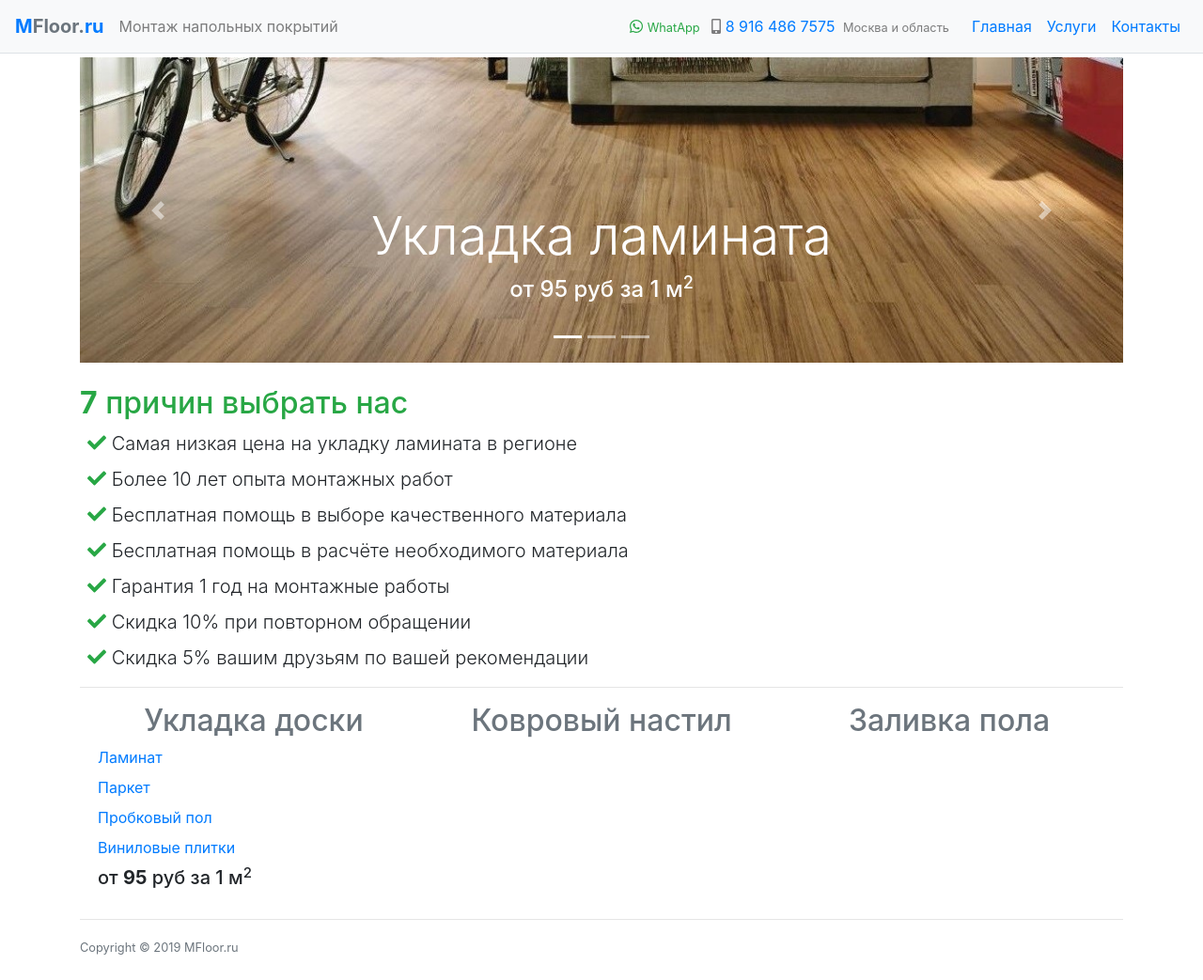
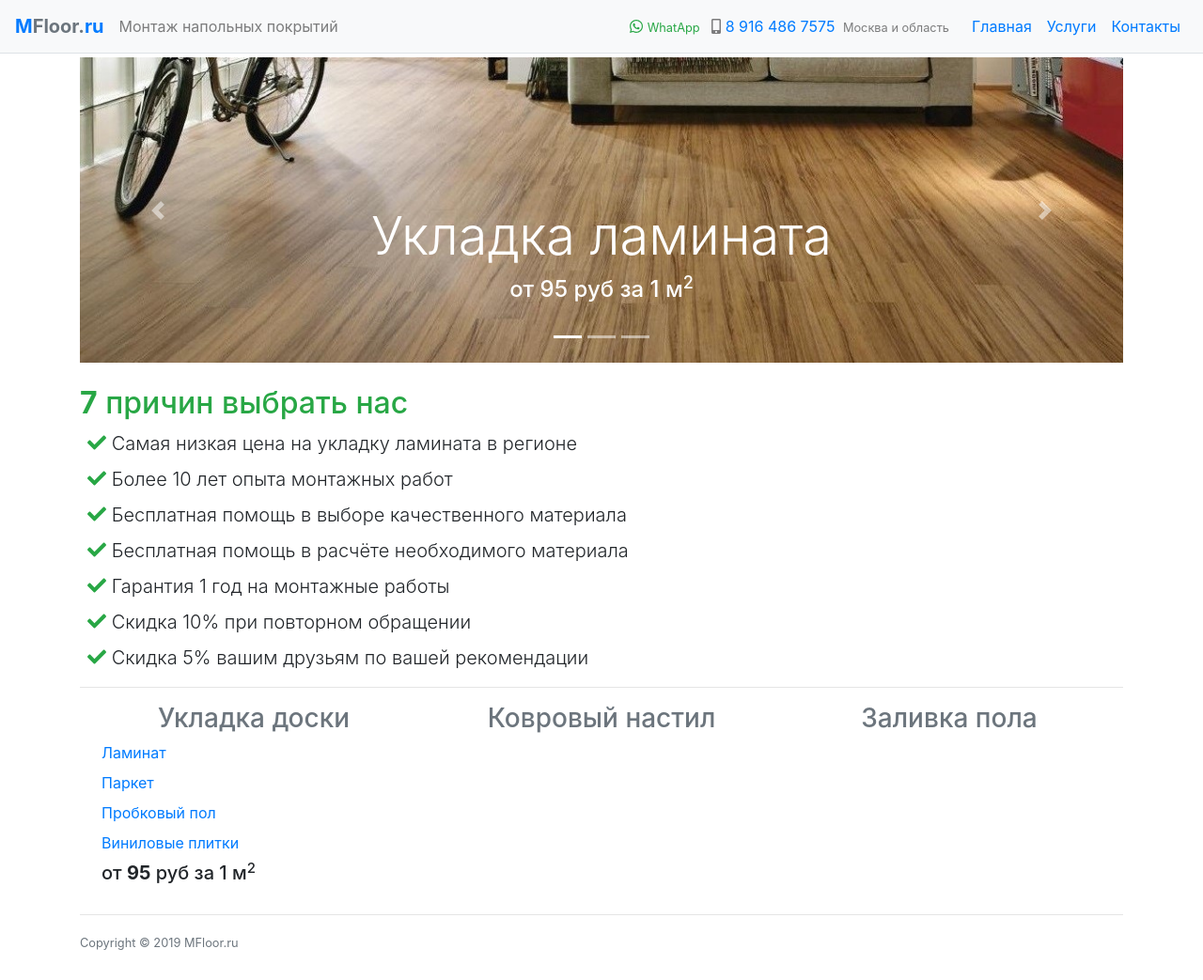
Before and after one commit to nskforward/MFloor, a Jekyll site: the page built from index.html, in a window 1280 px wide. Shown: the whole page at 94% size. Built offline with Jekyll 4.4.1, drawn with Linux system fonts in a browser that asks for light colours.

Commit message:
Jekyll navigation

```diff
--- a/index.html
+++ b/index.html
@@ -57,8 +57,8 @@ description: Мы осуществляем монтажные работы, св
 <div class="container">
     <div class="row">
         <div class="col-sm">
-            <h2 class="text-secondary text-center">Укладка доски</h2>
-            <dl class="ml-1">
+            <h3 class="text-secondary text-center">Укладка доски</h3>
+            <dl class="ml-2">
                 <dd><a href="/article/laminat">Ламинат</a></dd>
                 <dd><a href="/article/parket">Паркет</a></dd>
                 <dd><a href="/article/probka">Пробковый пол</a></dd>
@@ -69,10 +69,10 @@ description: Мы осуществляем монтажные работы, св
             </dl>
         </div>
         <div class="col-sm">
-            <h2 class="text-secondary text-center">Ковровый настил</h2>
+            <h3 class="text-secondary text-center">Ковровый настил</h3>
         </div>
         <div class="col-sm">
-            <h2 class="text-secondary text-center">Заливка пола</h2>
+            <h3 class="text-secondary text-center">Заливка пола</h3>
         </div>
     </div>
 </div>
```
